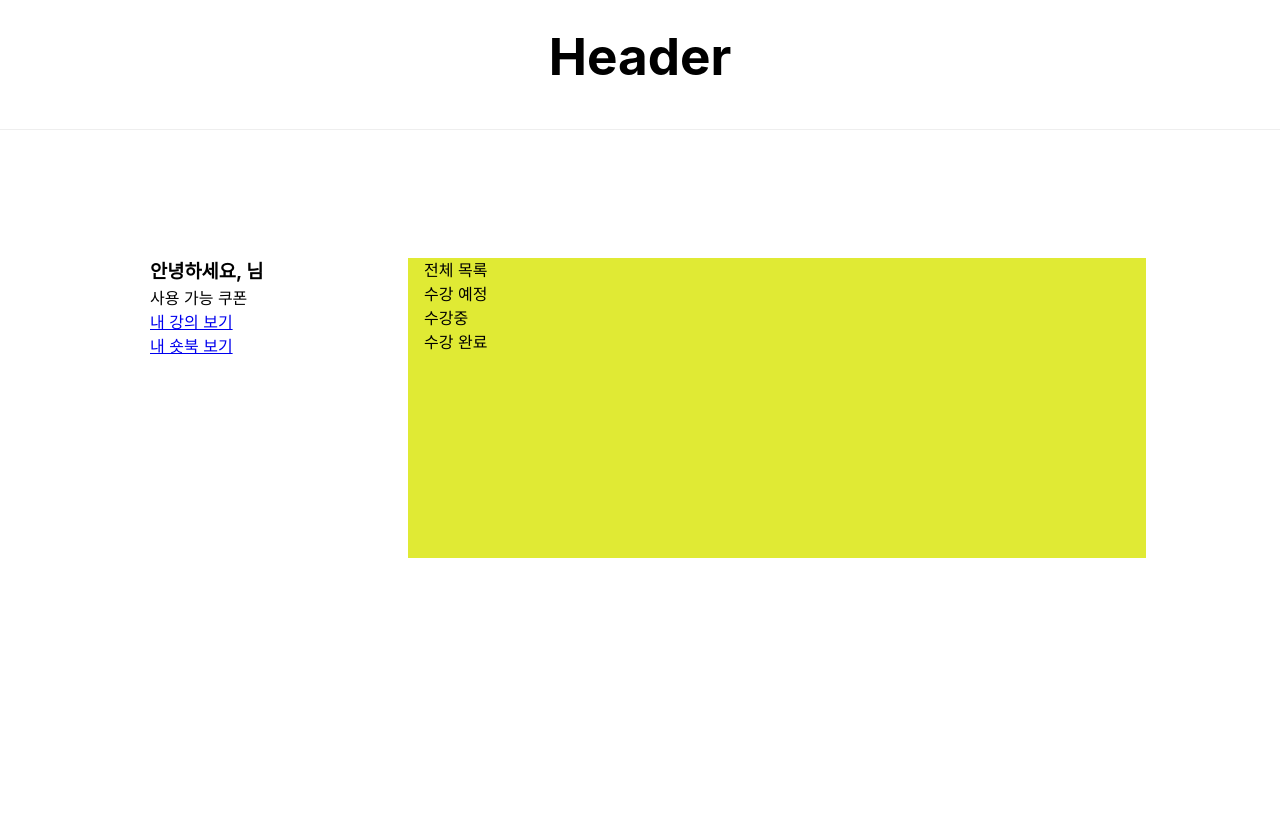
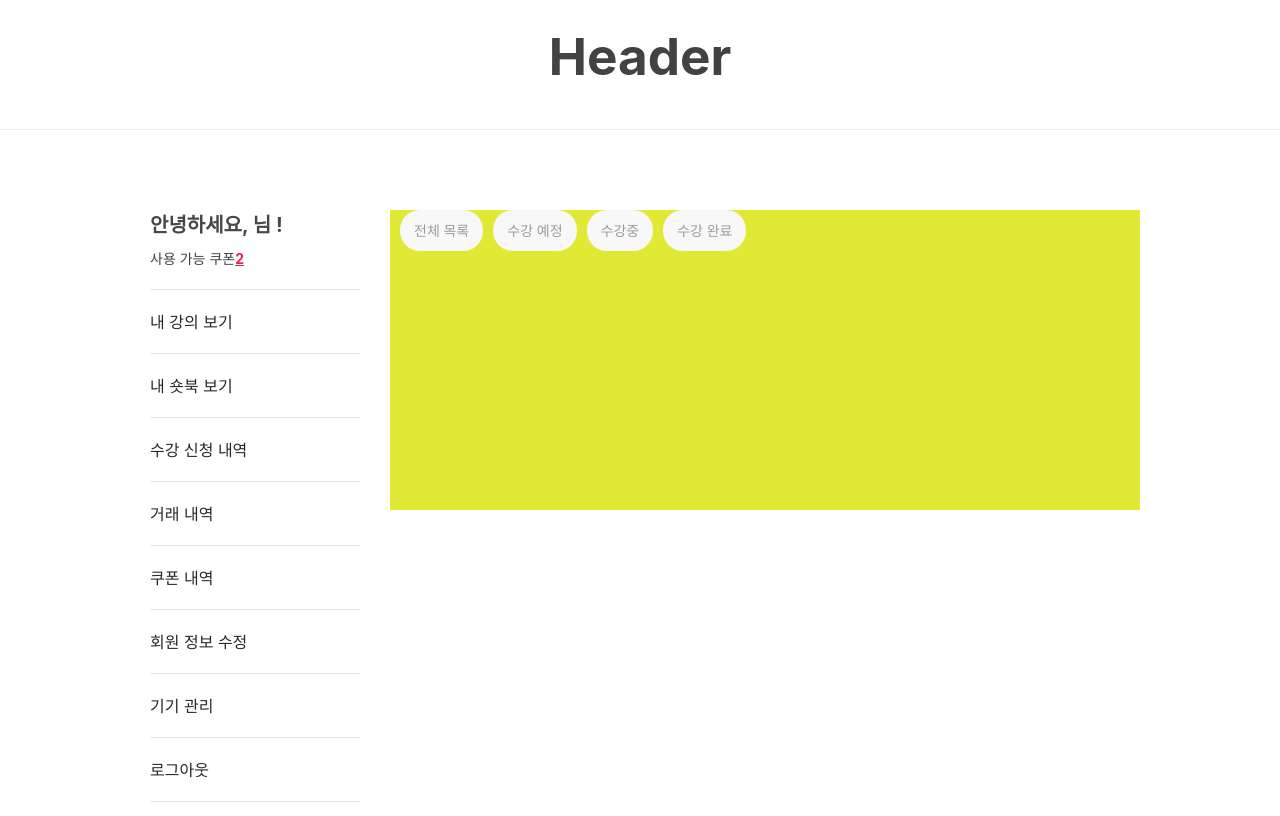
Before and after one commit to yangareum1818/FeStudy1, a React (Create React App) app in the folder client/: page / in a window 1280 px wide. Shown: the top 816 px of the page. Built offline with nearby package versions, Linux system fonts and the light colour scheme; no server answers.

Commit message:
styled, tab 구조 스타일작업. coureseList작업 파일 셋팅

```diff
--- a/client/src/App.js
+++ b/client/src/App.js
@@ -4,7 +4,7 @@ import Header from './Layout/Header';
 import Main from './Layout/Main';
 import Contant from './Layout/Contant';
 
-export const GlobalStyle = createGlobalStyle `
+export const GlobalStyle = createGlobalStyle`
   body {
     background-color: #eee;
   }
@@ -12,7 +12,7 @@ export const GlobalStyle = createGlobalStyle `
 
 const SectionFlex = styled.section`
   @media (min-width: 960px) {
-    margin: 0 -1rem;
+    margin: 0 -10px;
   }
 
   display: flex;
--- a/client/src/Layout/Contant.js
+++ b/client/src/Layout/Contant.js
@@ -1,8 +1,9 @@
 import styled from "styled-components";
-import Course from '../MyContant/Course';
+import Course from "../MyContant/Course";
+import Tabpanel from '../MyContant/Tabpanel';
 
 const ContentContainer = styled.div`
-  padding: 0 1rem;
+  padding: 0 10px;
   width: 100%;
   min-height: 300px;
   box-sizing: border-box;
@@ -13,6 +14,7 @@ const ContentContainer = styled.div`
 function Contant({ children }) {
   return (
     <ContentContainer>
+      <Tabpanel />
       <Course />
     </ContentContainer>
   );
--- a/client/src/Layout/Main.js
+++ b/client/src/Layout/Main.js
@@ -8,15 +8,15 @@ const Container = styled.div`
     min-height: 100vh;
   }
 
-  padding: 0 1.6rem;
+  padding: 0 16px;
 `;
 
 const MainInterval = styled.main`
   @media (min-width: 960px) {
-    margin-top: 8rem;
+    margin-top: 80px;
   }
 
-  margin-top: 4rem;
+  margin-top: 40px;
 `;
 
 function Main({ children }) {
--- a/client/src/Layout/Sidebar.js
+++ b/client/src/Layout/Sidebar.js
@@ -2,21 +2,57 @@ import React, { useState } from 'react';
 import styled from "styled-components";
 import axios from 'axios';
 
-const SidebarWrapper = styled.div`
+const SidebarWrapper = styled.nav`
   @media (min-width: 960px) {
     min-width: 210px;
     white-space: nowrap;
-    margin: 0 1rem;
-    padding-right: 2rem;
+    margin: 0 10px;
+    padding-right: 20px;
   }
 
   flex: 1;
   width: 100%;
 `;
 
+const NameSidebar = styled.h3`
+  font-size: 20px;
+  font-weight: 700;
+  color: #474747;
+`;
+
+const AvailableSidebarSub = styled.p`
+  margin-top: 8px;
+  font-size: 14px;
+  color: #424242;
+`;
+
+const SidebarCouponCount = styled.a`
+  font-size: 14px;
+  font-weight: bold;
+  color: #ed234b;
+  text-decoration: underline;
+`;
+
+const NavListWraaper = styled.ul`
+  margin-top: 20px;
+  border-top: 1px solid #e6e8eb;
+`;
+
+const NavListItem = styled.a`
+  display: block;
+  padding: 20px 0 19px;
+  color: #282828;
+  border-bottom: 1px solid #e6e8eb;
+  transition: all .3s ease-out;
+
+  &:hover, &:focus {
+    color: #ed234b;
+  }
+`;
+
 function SideBar() {
   const [userName, setUserName] = useState();
-  const listOfItems2 = [
+  const navList = [
     {
       href: 'https://www.naver.com',
       name: '내 강의 보기'
@@ -24,22 +60,52 @@ function SideBar() {
     {
       href: 'https://www.daum.net',
       name: '내 숏북 보기'
+    },
+    {
+      href: 'https://www.daum.net',
+      name: '수강 신청 내역'
+    },
+    {
+      href: 'https://www.daum.net',
+      name: '거래 내역'
+    },
+    {
+      href: 'https://www.daum.net',
+      name: '쿠폰 내역'
+    },
+    {
+      href: 'https://www.daum.net',
+      name: '회원 정보 수정'
+    },
+    {
+      href: 'https://www.daum.net',
+      name: '기기 관리'
+    },
+    {
+      href: 'https://www.daum.net',
+      name: '로그아웃'
     }
-  ]
+  ];
+
   axios.get("http://localhost:8000/api/v1/user/my").then(res => {
     setUserName(res.data[0].name)
-  })
+  });
+
   return (
     <SidebarWrapper>
-        <h3 className="name-section">안녕하세요, {userName}님</h3>
-        <p>사용 가능 쿠폰
-          <a href="https://www.naver.com"></a>
-        </p>
-        <ul>
-      {listOfItems2.map((item) => (
-          <li><a href={item.href}> {item.name} </a></li>
+        <NameSidebar>안녕하세요, {userName}님 !</NameSidebar>
+        <AvailableSidebarSub>사용 가능 쿠폰
+          <SidebarCouponCount href="https://www.naver.com">2
+            {/* {CourseMockData.mockData.length} */}
+          </SidebarCouponCount>
+        </AvailableSidebarSub>
+        <NavListWraaper className='navlist-wrapper'>
+      {navList.map((item) => (
+          <li>
+            <NavListItem href={item.href}>{item.name}</NavListItem>
+          </li>
       ))}
-        </ul>
+        </NavListWraaper>
     </SidebarWrapper>
   );
 }
--- a/client/src/MyContant/Course.js
+++ b/client/src/MyContant/Course.js
@@ -1,14 +1,9 @@
-function TabItems() {
-  const items = ['전체 목록', '수강 예정', '수강중', '수강 완료'];
+import styled from "styled-components";
+
+function Course() {
   return (
-    <div className="me_panel">
-      <ul className="me_panel_cell">
-        {items.map((item) => (
-          <li><a>{item}</a></li>
-        ))}
-      </ul>
-    </div>
+    <></>
   );
 }
 
-export default TabItems
+export default Course
--- /dev/null
+++ b/client/src/MyContant/Tabpanel.js
@@ -0,0 +1,72 @@
+import styled from "styled-components";
+
+const MePanel = styled.div`
+  @media (min-width: 720px) {
+    align-items: center;
+  }
+
+  display: flex;
+  flex-direction: row;
+  justify-content: space-between;
+`;
+
+const MePanelCell = styled.ul`
+  @media (min-width: 720px) {
+    margin-top: 0;
+  }
+
+  display: flex;
+  flex: 1;
+  flex-direction: row;
+  margin-top: 14px;
+  margin-right: -5px;
+  margin-left: -5px;
+`;
+
+const MePanelItem = styled.li`
+  margin-right: 5px;
+  margin-left: 5px;
+`;
+
+const MePanelItemLink = styled.a`
+  @media (min-width: 720px) {
+    font-size: 14px;
+    padding-right: 14px;
+    padding-left: 14px;
+  }
+
+  display: block;
+  padding: 10px 14px;
+  background-color: #f8f8f8;
+  color: #9b9ba0;
+  font-weight: 500;
+  border-radius: 20px;
+  transition: all .3s ease-out;
+  cursor: pointer;
+
+  &:focus, &:hover {
+    background: #e6e8eb;
+  }
+
+  /* &:active {
+    background: #ff7450;
+    color:#fff;
+  } */
+`;
+
+function TabItems() {
+  const items = ['전체 목록', '수강 예정', '수강중', '수강 완료'];
+  return (
+    <MePanel>
+      <MePanelCell>
+        {items.map((item) => (
+          <MePanelItem className="me-penal-item">
+            <MePanelItemLink className="me-penal-link">{item}</MePanelItemLink>
+          </MePanelItem>
+        ))}
+      </MePanelCell>
+    </MePanel>
+  );
+}
+
+export default TabItems
--- a/client/src/index.css
+++ b/client/src/index.css
@@ -10,6 +10,7 @@ body {
   -moz-osx-font-smoothing: grayscale;
   font-size: 1em;
   line-height: 1.5;
+  color: #424242;
 }
 
 code {
@@ -17,6 +18,10 @@ code {
     monospace;
 }
 
+a {
+  text-decoration: none;
+}
+
 ul, li, ol, dl {
   list-style: none;
 }
```
